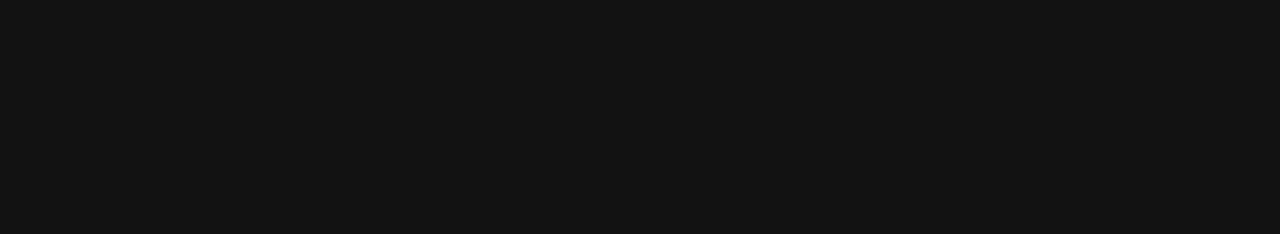
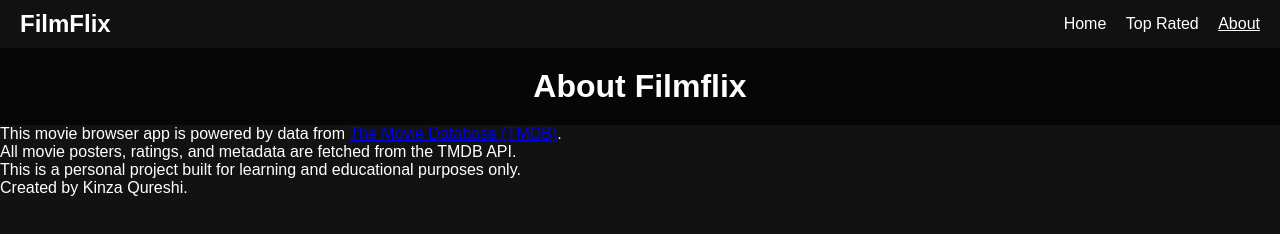
Before and after one commit to hubkinza/Filmflix, a plain HTML site: page about.html in a window 1280 px wide. Drawn offline with Linux system fonts and the light colour scheme.

Commit message:
add navbar and credits for TMBD api

```diff
--- a/about.html
+++ b/about.html
@@ -7,6 +7,32 @@
     <title>About</title>
     <link rel="stylesheet" href="styles.css" /> <!-- link CSS file -->
 </head>
+<!-- navigation -->
+<nav class="navbar">
+    <div class="nav-brand">FilmFlix</div>
+    <div class="nav-links">
+        <a href="index.html">Home</a>
+        <a href="top-rated.html">Top Rated</a>
+        <a href="about.html" class="active">About</a>
+    </div>
+</nav>
+<!-- background and content -->
+<div class="background-wrapper">
+    <div class="overlay"></div> <!-- translucent overlay -->
+    <div class="about-container">
+        <div class="about-content"> <!-- about box -->
+            <h1>About Filmflix</h1>
+            <p>
+                This movie browser app is powered by data from
+                <a href="https://www.themoviedb.org" target="_blank">The Movie Database (TMDB)</a>.
+            </p>
+            <p>All movie posters, ratings, and metadata are fetched from the TMDB API.</p>
+            <p>This is a personal project built for learning and educational purposes only.</p>
+            <p>Created by Kinza Qureshi.</p>
+        </div>
+    </div>
+</div>
+
 
 
 <body>
```
